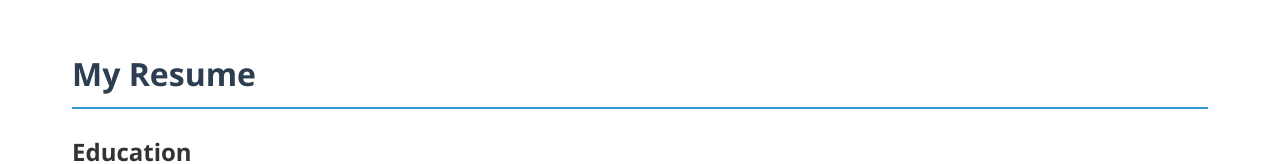
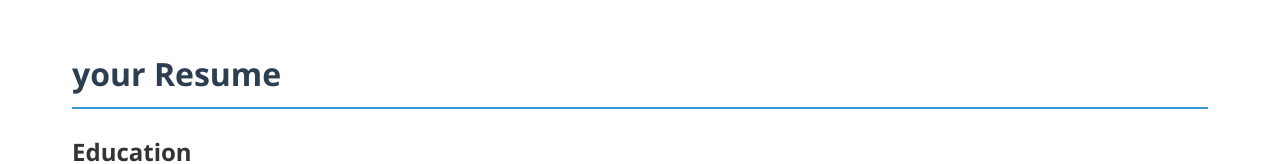
Before and after one commit to klorna/klorna.github.io, a plain HTML site: page resume.html in a window 1280 px wide. Shown: the top 164 px of the page. Drawn offline with Linux system fonts and the light colour scheme.

Commit message:
Update resume.html

```diff
--- a/resume.html
+++ b/resume.html
@@ -10,7 +10,7 @@
 <body>
 <main>
     <section class="section">
-        <h1 class="section-title">My Resume</h1>
+        <h1 class="section-title">your Resume</h1>
 
         <div class="resume-section">
             <h2>Education</h2>
```
